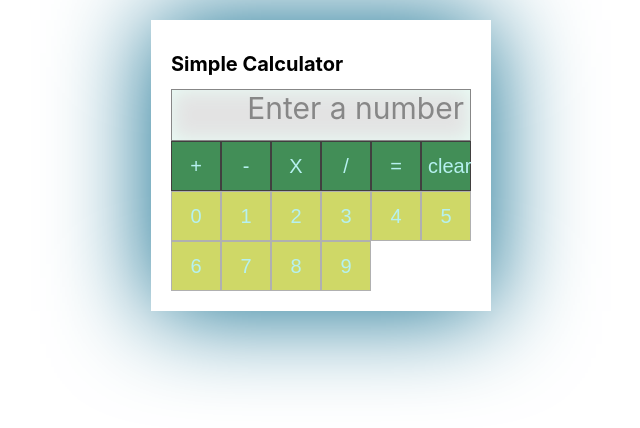
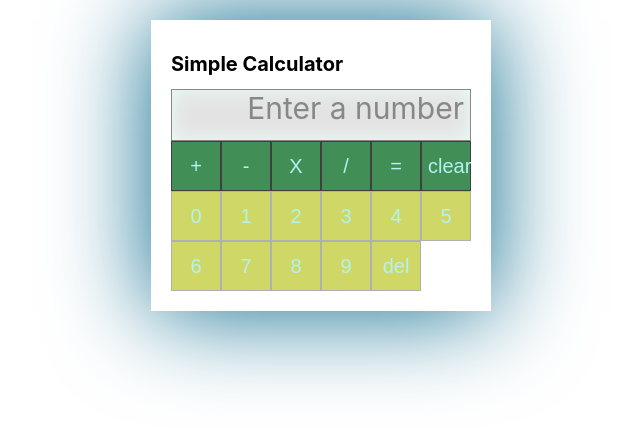
Before and after one commit to Netchicken/lesson1calculator, a React (Create React App) app: page / in a window 1280 px wide. Shown: the top 428 px of the page, without its empty margins (319-959 px from the left). Built offline with nearby package versions, Linux system fonts and the light colour scheme.

Commit message:
added Del button

```diff
--- a/src/App.js
+++ b/src/App.js
@@ -20,13 +20,15 @@ function App() {
     if (value == "=") {
       setCalculation(new Function("return " + calculation));
     }
-if (value == "clear") {
+    if (value == "clear") {
       setCalculation("");
     }
-
+    if (value == "del") {
+      const result = calculation.slice(0, -1); //removes the last element from the string
+      console.log("updateCalculation DEL", result);
+      setCalculation(result);
+    }
   };
-
-
 
   // const Calculate = (value) => {
   //   console.log("value", value);
--- a/src/Components/buttonkeypad.js
+++ b/src/Components/buttonkeypad.js
@@ -6,8 +6,7 @@ function ButtonKeyPad(props) {
     buttons.push(
       //add new buttons to the array
       <button
-        className='AppButton'
-        onClick={() => props.updateCalculation(i)}
+       onClick={() => props.updateCalculation(i)}
         key={i}
       >
         {i}
@@ -15,6 +14,11 @@ function ButtonKeyPad(props) {
     );
   }
 
-  return <div>{buttons}</div>;
+  return (
+    <div>
+      {buttons}
+      <button onClick={() => props.updateCalculation("del")}>del</button>
+    </div>
+  );
 }
 export default ButtonKeyPad;
```
